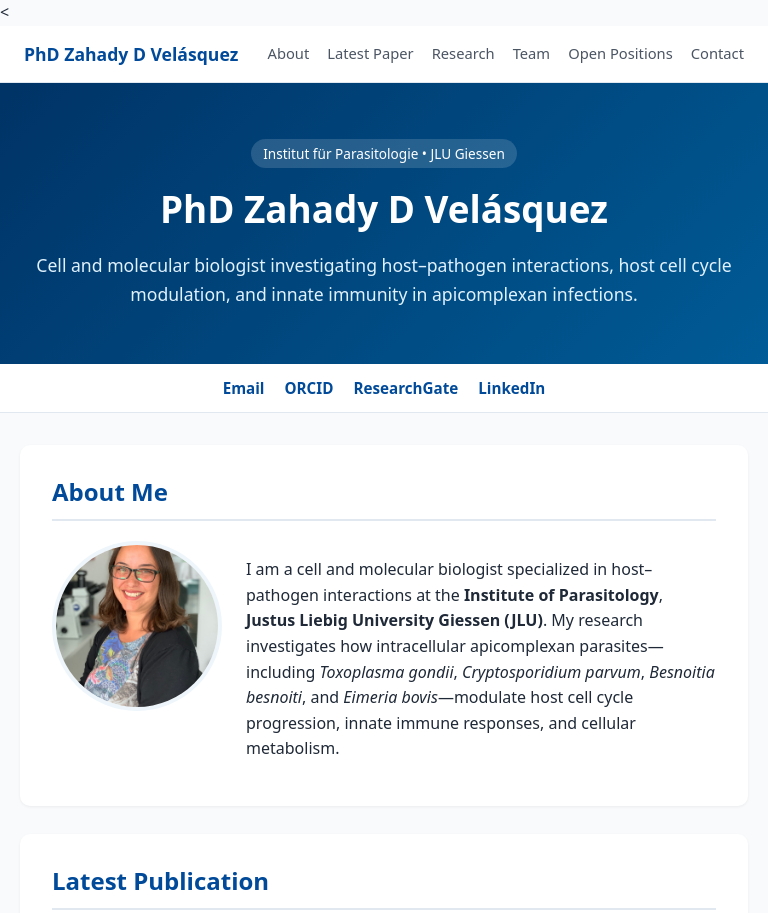
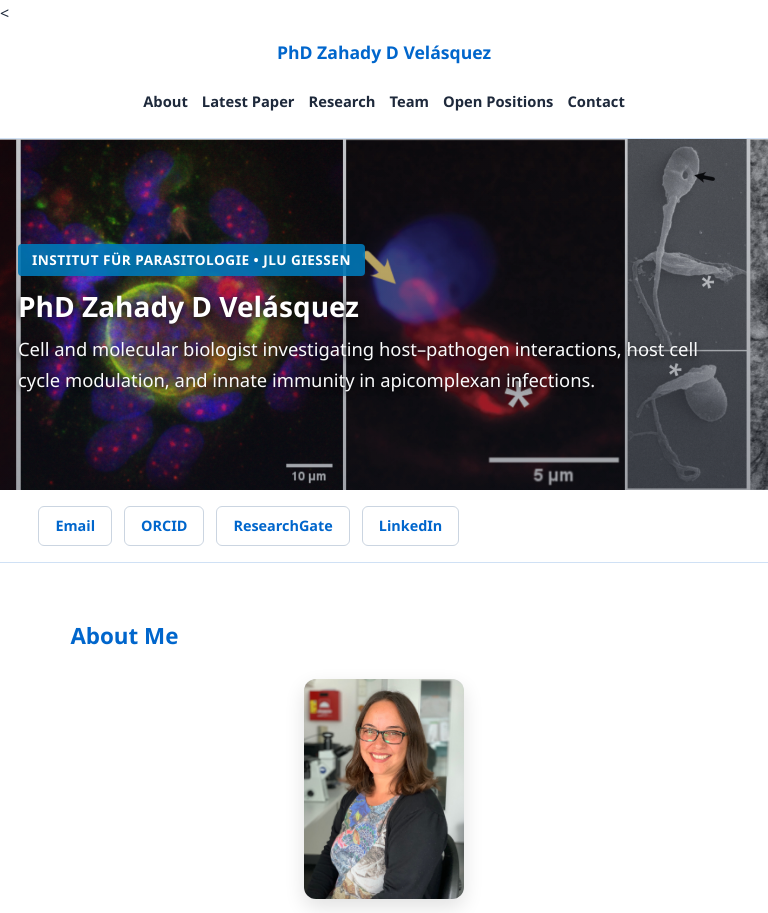
Before and after one commit to zahadyv/zahadyvelasquez, a plain HTML site: page index.html in a window 768 px wide. Shown: the top 913 px of the page. Drawn offline with Linux system fonts and the light colour scheme.

```diff
--- a/index.html
+++ b/index.html
@@ -5,62 +5,107 @@
   <meta name="viewport" content="width=device-width, initial-scale=1.0">
   <title>PhD Zahady D Velásquez | Research & Publications</title>
   <style>
+    :root {
+      --primary: #0066cc;
+      --primary-hover: #0052a3;
+      --primary-light: #e6f2ff;
+      --box-bg: #eef6ff;
+      --page-bg: #eef4fa;
+      --card-bg: #ffffff;
+      --text: #1e293b;
+      --muted: #475569;
+      --border: #d0e1f5;
+    }
     * { box-sizing: border-box; }
-    body { margin: 0; font-family: system-ui, -apple-system, BlinkMacSystemFont, "Segoe UI", Roboto, sans-serif; color: #1f2937; background-color: #f8fafc; line-height: 1.6; }
-    nav { background: #ffffff; border-bottom: 1px solid #e2e8f0; padding: 14px 24px; display: flex; flex-wrap: wrap; justify-content: space-between; align-items: center; position: sticky; top: 0; z-index: 100; }
-    .nav-brand { font-weight: 700; color: #004a99; text-decoration: none; font-size: 1.1rem; }
-    .nav-links { display: flex; flex-wrap: wrap; gap: 18px; }
-    .nav-links a { text-decoration: none; color: #4b5563; font-size: 0.92rem; font-weight: 500; }
-    .nav-links a:hover { color: #004a99; }
-    .hero { background: linear-gradient(135deg, #003366 0%, #005b96 100%); color: #ffffff; padding: 56px 24px; text-align: center; }
-    .hero-inner { max-width: 820px; margin: 0 auto; }
-    .hero-tag { display: inline-block; background: rgba(255,255,255,0.15); padding: 4px 12px; border-radius: 999px; font-size: 0.85rem; margin-bottom: 12px; }
-    .hero h1 { margin: 0 0 12px 0; font-size: 2.3rem; }
-    .hero p { margin: 0; font-size: 1.1rem; color: #e0f2fe; }
-    .profile-bar { background: #ffffff; border-bottom: 1px solid #e2e8f0; padding: 12px 24px; text-align: center; }
-    .profile-bar-inner { display: flex; justify-content: center; flex-wrap: wrap; gap: 20px; }
-    .profile-bar a { color: #004a99; font-weight: 600; text-decoration: none; font-size: 0.95rem; }
-    .profile-bar a:hover { text-decoration: underline; }
-    .container { max-width: 960px; margin: 0 auto; padding: 32px 20px; }
-    section { background: #ffffff; border-radius: 10px; padding: 28px 32px; margin-bottom: 28px; box-shadow: 0 1px 3px rgba(0,0,0,0.06); }
-    h2 { color: #004a99; margin-top: 0; border-bottom: 2px solid #e2e8f0; padding-bottom: 8px; font-size: 1.5rem; }
-    .about-grid { display: flex; flex-direction: column; gap: 24px; align-items: center; }
-    @media (min-width: 700px) { .about-grid { flex-direction: row; align-items: flex-start; } }
-    .profile-pic { width: 170px; height: 170px; object-fit: cover; border-radius: 50%; border: 4px solid #eef6fc; flex-shrink: 0; }
-    .press-card-inner { display: flex; flex-direction: column; gap: 18px; align-items: flex-start; }
-    @media (min-width: 700px) { .press-card-inner { flex-direction: row; align-items: center; } }
-    .press-card-inner img { width: 100%; max-width: 240px; border-radius: 6px; object-fit: cover; }
-    .btn-primary { display: inline-block; background: #0077b6; color: #ffffff; padding: 8px 16px; border-radius: 6px; text-decoration: none; font-weight: 600; font-size: 0.9rem; }
-    .btn-primary:hover { background: #004a99; }
-    .skills-wrap, .tags { display: flex; flex-wrap: wrap; gap: 8px; margin-top: 12px; }
-    .skill-badge, .tag { background: #eef6fc; color: #004a99; padding: 5px 12px; border-radius: 999px; font-size: 0.85rem; font-weight: 600; }
-    footer { text-align: center; padding: 24px; color: #64748b; font-size: 0.88rem; border-top: 1px solid #e2e8f0; background: #ffffff; }
-    .pub-filter-bar { display: flex; gap: 8px; overflow-x: auto; padding-bottom: 12px; margin: 16px 0 24px 0; border-bottom: 1px solid #e2e8f0; }
-    .pub-filter-btn { white-space: nowrap; padding: 8px 16px; border-radius: 999px; border: 1px solid #cbd5e1; background: #ffffff; color: #475569; font-size: 0.88rem; font-weight: 600; cursor: pointer; }
-    .pub-filter-btn.active { background: #004a99; color: #ffffff; border-color: #004a99; }
-    .pub-area-block { margin-bottom: 36px; }
-    .pub-area-header { display: flex; justify-content: space-between; align-items: baseline; margin-bottom: 12px; border-bottom: 2px solid #eef6fc; padding-bottom: 6px; }
-    .pub-area-title { font-size: 1.25rem; font-weight: 700; color: #004a99; margin: 0; }
-    .pub-area-count { font-size: 0.85rem; color: #64748b; font-weight: 600; }
-    .pub-card { padding: 14px 0; border-bottom: 1px solid #e2e8f0; display: flex; flex-direction: column; gap: 6px; }
-    .pub-card.hidden-item { display: none; }
-    .pub-meta { display: flex; flex-wrap: wrap; align-items: center; gap: 8px; font-size: 0.85rem; }
-    .pub-year { background: #eef6fc; color: #004a99; font-weight: 700; padding: 2px 8px; border-radius: 4px; }
-    .pub-journal { font-style: italic; color: #0077b6; font-weight: 600; }
-    .pub-title { font-size: 1.02rem; font-weight: 600; line-height: 1.4; color: #1f2937; margin: 2px 0; text-decoration: none; display: block; }
-    .pub-authors { font-size: 0.88rem; color: #4b5563; line-height: 1.4; }
-    .pub-doi-btn { display: inline-flex; align-items: center; gap: 4px; padding: 5px 12px; font-size: 0.8rem; font-weight: 600; color: #004a99; background: #eef6fc; border: 1px solid #bae6fd; border-radius: 6px; text-decoration: none; }
-    .pub-toggle-more { margin-top: 14px; width: 100%; padding: 10px; background: #f8fafc; border: 1px dashed #94a3b8; border-radius: 8px; color: #004a99; font-size: 0.9rem; font-weight: 600; cursor: pointer; }
-    @media (min-width: 768px) {
-      .pub-card { flex-direction: row; justify-content: space-between; align-items: flex-start; gap: 20px; }
-      .pub-content { flex: 1; }
-      .pub-actions { flex-shrink: 0; }
-      .pub-toggle-more { width: auto; padding: 8px 20px; }
+    body { font-family: 'Segoe UI', system-ui, -apple-system, Roboto, sans-serif; margin: 0; color: var(--text); line-height: 1.65; background-color: #ffffff; }
+    nav { background: #ffffff; border-bottom: 1px solid var(--border); padding: 15px 5%; display: flex; justify-content: space-between; align-items: center; position: sticky; top: 0; z-index: 100; }
+    .nav-brand { font-weight: 700; color: var(--primary); font-size: 1.1rem; text-decoration: none; }
+    .nav-links { display: flex; gap: 22px; flex-wrap: wrap; }
+    .nav-links a { color: var(--text); text-decoration: none; font-weight: 600; font-size: 0.92rem; }
+    .nav-links a:hover { color: var(--accent); }
+    .hero { position: relative; background: linear-gradient(rgba(17, 24, 39, 0.25), rgba(17, 24, 39, 0.40)), url('hero.jpg') center/cover no-repeat; background-color: var(--dark-bg); color: #ffffff; padding: 105px 5% 95px; text-shadow: 0 2px 6px rgba(0, 0, 0, 0.7); }
+    .hero-inner { max-width: 1050px; margin: 0 auto; }
+    .hero-tag { display: inline-block; background: rgba(0, 119, 182, 0.9); padding: 5px 14px; border-radius: 4px; font-size: 0.85rem; font-weight: 600; letter-spacing: 0.5px; text-transform: uppercase; margin-bottom: 14px; text-shadow: none; }
+    .hero h1 { font-size: 2.6rem; margin: 0 0 12px 0; line-height: 1.15; }
+    .hero p { font-size: 1.15rem; max-width: 720px; color: #f9fafb; margin: 0; }
+    .profile-bar { background: var(--light-bg); border-bottom: 1px solid var(--border); padding: 16px 5%; }
+    .profile-bar-inner { max-width: 1050px; margin: 0 auto; display: flex; flex-wrap: wrap; gap: 12px; align-items: center; }
+    .profile-bar a { background: #ffffff; color: var(--primary); border: 1px solid #cbd5e1; padding: 7px 16px; border-radius: 6px; text-decoration: none; font-size: 0.9rem; font-weight: 600; transition: all 0.2s; }
+    .profile-bar a:hover { background: var(--primary); color: #ffffff; border-color: var(--primary); }
+    .container { max-width: 1050px; margin: 0 auto; padding: 55px 5%; }
+    section { margin-bottom: 65px; }
+    h2 { font-size: 1.75rem; color: var(--primary); margin: 0 0 10px 0; border-left: 4px solid var(--accent); padding-left: 14px; }
+    .section-subtitle { color: var(--muted); margin: 0 0 26px 18px; font-size: 0.98rem; }
+    .about-grid { display: grid; grid-template-columns: 220px 1fr; gap: 36px; align-items: start; margin-top: 24px; }
+    .profile-pic { width: 220px; height: 220px; object-fit: cover; border-radius: 12px; box-shadow: 0 8px 20px rgba(0,0,0,0.12); background-color: #e5e7eb; }
+    @media (max-width: 700px) { .about-grid { grid-template-columns: 1fr; } .profile-pic { width: 160px; height: 160px; } }
+    .research-grid { display: grid; grid-template-columns: repeat(auto-fit, minmax(290px, 1fr)); gap: 20px; }
+    .research-card { background: var(--light-bg); border: 2px solid var(--border); border-radius: 10px; padding: 24px; transition: all 0.25s ease; }
+    .research-card:hover { border-color: var(--accent); box-shadow: 0 10px 20px rgba(0,0,0,0.06); }
+    .research-card h3 { color: var(--primary); margin: 0 0 10px 0; font-size: 1.15rem; }
+    .research-card p { margin: 0 0 14px 0; color: var(--muted); font-size: 0.95rem; }
+    .toggle-badge { display: inline-block; font-size: 0.85rem; font-weight: 700; color: var(--accent); }
+    .pub-list { list-style: none; padding: 0; margin: 0; }
+    .pub-list li { padding: 12px 0; border-bottom: 1px solid var(--border); font-size: 0.92rem; }
+    .pub-list li:last-child { border-bottom: none; }
+    .pub-list a { color: var(--accent); font-weight: 600; text-decoration: none; margin-left: 6px; }
+    .tags { display: flex; flex-wrap: wrap; gap: 10px; margin-top: 18px; }
+    .tag { background: #eef4fb; color: var(--primary); padding: 6px 14px; border-radius: 999px; font-size: 0.88rem; font-weight: 600; }
+    footer { background: var(--dark-bg); color: #d1d5db; padding: 30px 5%; font-size: 0.9rem; text-align: center; }
+    /* Ajustes para pantallas de teléfono móvil */
+  @media (max-width: 768px) {
+    body {
+      padding: 0;
+      font-size: 16px;
     }
+
+    /* Evita que cualquier imagen o caja se salga de la pantalla */
+    img {
+      max-width: 100%;
+      height: auto;
+    }
+
+    /* Apila el menú superior y los botones de perfil */
+    nav, .navbar, .nav-links {
+      flex-wrap: wrap;
+      justify-content: center;
+      gap: 10px 14px;
+      padding: 12px 16px;
+    }
+
+    /* Convierte cualquier diseño de 2 o 3 columnas en 1 sola columna */
+    .container, .about-grid, .grid, .research-grid, .team-grid, .cards {
+      display: flex !important;
+      flex-direction: column !important;
+      gap: 20px;
+    }
+
+    /* Centra la foto de perfil en móvil */
+    .profile-pic, .about-img {
+      margin: 0 auto 16px auto;
+      display: block;
+      max-width: 160px;
+    }
+
+    /* Ajusta el tamaño de los títulos principales */
+    h1 {
+      font-size: 1.75rem !important;
+      line-height: 1.25;
+    }
+
+    h2 {
+      font-size: 1.4rem !important;
+    }
+
+    section, header, footer {
+      padding-left: 18px !important;
+      padding-right: 18px !important;
+    }
+  }
+
   </style>
 </head>
-
-  <body>
+<body>
 
   <  <nav>
     <a href="#" class="nav-brand">PhD Zahady D Velásquez</a>
```
